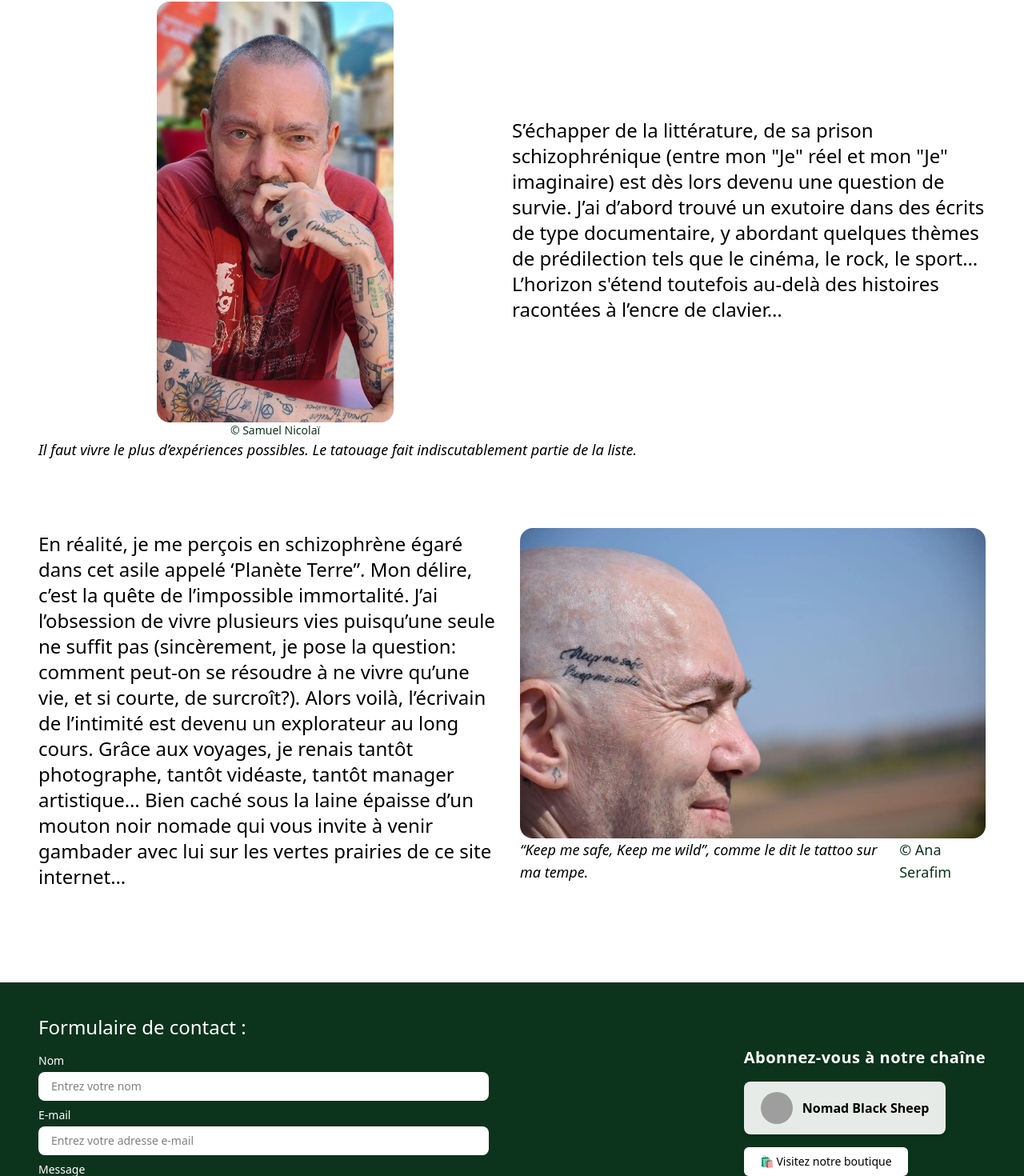
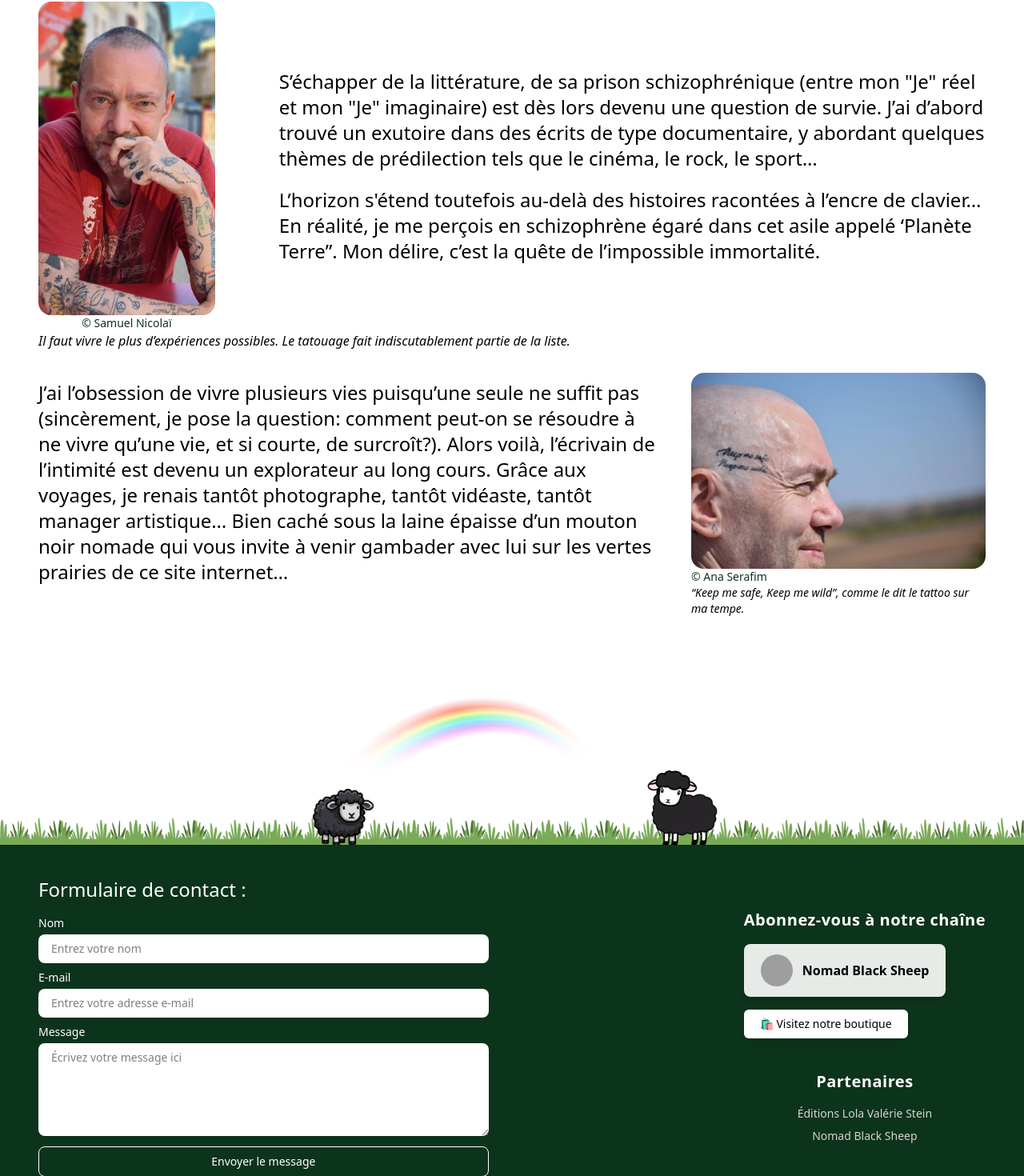
Before and after one commit to md-jihad-khan/-TIENNE-THAIRE-Nomad, a React (Vite) app in the folder frontend/: page / in a window 1280 px wide. Shown: the part 855-2325 px from the top of the page at 80% size. Built offline with nearby package versions, Linux system fonts and the light colour scheme; grey boxes are pictures that could not be loaded; a web font is replaced by a local one.

Commit message:
implemented sheep rainbow grass into the footer

```diff
--- a/frontend/src/Translations/fr/global.json
+++ b/frontend/src/Translations/fr/global.json
@@ -17,9 +17,10 @@
     "biographyTitle": "Biographie",
     "biographyDescription": "\"Écrivain de l'intimité\". Tel un slogan de marketing web, la formule lapidaire résume la pulsion d'une écriture au \"Je narratif \", une pulsion exploratrice de l'âme et des corps. Derrière des formes belles et rebelles, libérées tant des académies que des laboratoires, mes romans creusent des galeries souterraines à la psychologie féminine. Je cherche une parcelle de vérité, jamais davantage. Mes personnages ne sont pas des blocs monolithiques. Et moi non plus…",
     "carouselCaption": " Lors d’un débat littéraire avec Christine Aventin et Pascal Leclercq.",
-    "carouselDescription": "S’échapper de la littérature, de sa prison schizophrénique (entre mon \"Je\" réel et mon \"Je\" imaginaire) est dès lors devenu une question de survie. J’ai d’abord trouvé un exutoire dans des écrits de type documentaire, y abordant quelques thèmes de prédilection tels que le cinéma, le rock, le sport… L’horizon s'étend toutefois au-delà des histoires racontées à l’encre de clavier…",
+    "carouselDescription": "S’échapper de la littérature, de sa prison schizophrénique (entre mon \"Je\" réel et mon \"Je\" imaginaire) est dès lors devenu une question de survie. J’ai d’abord trouvé un exutoire dans des écrits de type documentaire, y abordant quelques thèmes de prédilection tels que le cinéma, le rock, le sport… ",
+    "carouselDescription2": "L’horizon s'étend toutefois au-delà des histoires racontées à l’encre de clavier… En réalité, je me perçois en schizophrène égaré dans cet asile appelé ‘Planète Terre”. Mon délire, c’est la quête de l’impossible immortalité.",
     "lastSectionCaption": "“Keep me safe, Keep me wild”, comme le dit le tattoo sur ma tempe.",
-    "lastSectionDescription": "En réalité, je me perçois en schizophrène égaré dans cet asile appelé ‘Planète Terre”. Mon délire, c’est la quête de l’impossible immortalité. J’ai l’obsession de vivre plusieurs vies puisqu’une seule ne suffit pas (sincèrement, je pose la question: comment peut-on se résoudre à ne vivre qu’une vie, et si courte, de surcroît?). Alors voilà, l’écrivain de l’intimité est devenu un explorateur au long cours. Grâce aux voyages, je renais tantôt photographe, tantôt vidéaste, tantôt manager artistique… Bien caché sous la laine épaisse d’un mouton noir nomade qui vous invite à venir gambader avec lui sur les vertes prairies de ce site internet…"
+    "lastSectionDescription": " J’ai l’obsession de vivre plusieurs vies puisqu’une seule ne suffit pas (sincèrement, je pose la question: comment peut-on se résoudre à ne vivre qu’une vie, et si courte, de surcroît?). Alors voilà, l’écrivain de l’intimité est devenu un explorateur au long cours. Grâce aux voyages, je renais tantôt photographe, tantôt vidéaste, tantôt manager artistique… Bien caché sous la laine épaisse d’un mouton noir nomade qui vous invite à venir gambader avec lui sur les vertes prairies de ce site internet…"
   },
   "footer": {
     "subtitle": "Formulaire de contact ",
--- a/frontend/src/components/main/Home/CarouselSection.jsx
+++ b/frontend/src/components/main/Home/CarouselSection.jsx
@@ -13,25 +13,30 @@ const CarouselSection = () => {
   const { t } = useTranslation("global");
 
   return (
-    <section className="mb-20 flex flex-col md:flex-row items-center  relative">
+    <section className="mb-5 flex flex-col gap-20 md:flex-row items-center  relative">
       {/* carousel */}
 
-      <div className=" w-1/2 ">
-        <img className=" rounded-2xl mx-auto w-1/2" src={img1} alt="" />
+      <div className=" w-1/4 mx-auto ">
+        <img className=" rounded-2xl mx-auto " src={img1} alt="" />
 
         <div className=" ">
           <p className="font-jhost text-sm text-center text-[#0c331c] ">
             © Samuel Nicolaï
           </p>{" "}
-          <p className="w-full absolute font-jhost text-lg italic">
+          <p className="w-full absolute   font-jhost text-md italic -bottom-6">
             {t("home.heroCaption")}
           </p>
         </div>
       </div>
 
-      <p className="w-1/2  my-8 ml-auto font-jhost md:text-xl lg:text-2xl">
-        {t("home.carouselDescription")}
-      </p>
+      <div className="w-full my-8 ">
+        <p className=" ml-auto font-jhost md:text-xl lg:text-2xl mb-5">
+          {t("home.carouselDescription")}
+        </p>
+        <p className=" ml-auto font-jhost md:text-xl lg:text-2xl">
+          {t("home.carouselDescription2")}
+        </p>
+      </div>
     </section>
   );
 };
--- a/frontend/src/components/main/Home/LastSection.jsx
+++ b/frontend/src/components/main/Home/LastSection.jsx
@@ -4,8 +4,8 @@ import img1 from "../../../assets/Home/3.webp";
 const LastSection = () => {
   const { t } = useTranslation("global");
   return (
-    <section className="my-20  grid grid-cols-2 gap-5">
-      <p className=" mr-auto lg:my-9  font-jhost md:text-xl lg:text-2xl mt-8">
+    <section className="mb-20 grid grid-cols-3 gap-10 items-center">
+      <p className="col-span-2 mr-auto lg:my-9  font-jhost md:text-xl lg:text-2xl mt-8">
         {t("home.lastSectionDescription")}
       </p>
       {/* images */}
@@ -13,15 +13,15 @@ const LastSection = () => {
         <img className="rounded-2xl  object-cover" src={img1} alt="" />
 
         {/* text */}
-        <div className=" flex flex-col-reverse lg:flex-row justify-between">
-          <p className="font-jhost text-sm md:text-lg   italic">
+        <div className=" ">
+          <p className="-jhost text-sm md:text-sm  text-[#0c331c] ">
+            {" "}
+            © Ana Serafim
+          </p>
+          <p className="font-jhost text-sm md:text-md   italic">
             {" "}
             {t("home.lastSectionCaption")}
           </p>{" "}
-          <p className="-jhost text-sm md:text-lg  text-[#0c331c] ">
-            {" "}
-            © Ana Serafim
-          </p>
         </div>
       </div>
     </section>
--- a/frontend/src/components/shared/Footer.jsx
+++ b/frontend/src/components/shared/Footer.jsx
@@ -1,12 +1,14 @@
 import { useState } from "react";
 import { useTranslation } from "react-i18next";
 import { TbFidgetSpinner } from "react-icons/tb";
+import img1 from "../../assets/Footer/et.png";
 
 const Footer = () => {
   const { t } = useTranslation("global");
   const [loading, setLoading] = useState(false);
 
   return (
+    <section>
       <footer className="">
         <div className="footer lg:container mx-auto  px-4  py-10  lg:px-12  sm:footer-horizontal bg-neutral text-neutral-content items-center  w-full">
           <aside className=" w-full">
@@ -87,7 +89,9 @@ const Footer = () => {
                   alt="YouTube"
                   className="w-10 h-10 rounded-full"
                 />
-              <span className="text-base font-semibold">Nomad Black Sheep</span>
+                <span className="text-base font-semibold">
+                  Nomad Black Sheep
+                </span>
               </a>
 
               {/* Merchandise Button */}
@@ -116,6 +120,7 @@ const Footer = () => {
           </nav>
         </div>
       </footer>
+    </section>
   );
 };
 
--- a/frontend/src/data/travelData.json
+++ b/frontend/src/data/travelData.json
@@ -33,8 +33,8 @@
     ]
   },
   {
-    "country": "Japan ",
-    "flag": "🇯🇵",
+    "country": "Italy",
+    "flag": "🇮🇹",
     "photos": [
       {
         "src": "https://bunny-wp-pullzone-nfqzsydbnl.b-cdn.net/wp-content/uploads/2023/09/Endonezya-gezilecek-yerler-bali.jpg",
@@ -50,8 +50,8 @@
     ]
   },
   {
-    "country": "France",
-    "flag": "🇫🇷",
+    "country": "Brazil",
+    "flag": "🇧🇷",
     "photos": [
       {
         "src": "https://www.travelandleisure.com/thmb/m0Rg5ryKo5rsZQmvqCZVpTGhUY0=/1500x0/filters:no_upscale():max_bytes(150000):strip_icc()/TAL-lead-raja-ampat-indonesia-ALISTPOSTDESIREE0825-7fd5298ab9544c9294dd02def61c0a7b.jpg",
@@ -66,8 +66,8 @@
     ]
   },
   {
-    "country": "Japan ",
-    "flag": "🇯🇵",
+    "country": "Canada",
+    "flag": "🇨🇦",
     "photos": [
       {
         "src": "https://encrypted-tbn0.gstatic.com/images?q=tbn:ANd9GcTl_jpZ8zYJSck7NQYa4O8Pw82YZrZ-TPRhog&s",
@@ -83,8 +83,8 @@
     ]
   },
   {
-    "country": "France",
-    "flag": "🇫🇷",
+    "country": "Australia",
+    "flag": "🇦🇺",
     "photos": [
       {
         "src": "https://dynamic-media-cdn.tripadvisor.com/media/photo-o/0d/bf/10/29/parque-nacional-de-komodo.jpg?w=1200&h=-1&s=1",
@@ -99,8 +99,8 @@
     ]
   },
   {
-    "country": "Japan ",
-    "flag": "🇯🇵",
+    "country": "Germany",
+    "flag": "🇩🇪",
     "photos": [
       {
         "src": "https://www.nightlife-cityguide.com/wp-content/uploads/2018/07/Indonesia-672x372.jpg",
@@ -116,8 +116,8 @@
     ]
   },
   {
-    "country": "France",
-    "flag": "🇫🇷",
+    "country": "Spain",
+    "flag": "🇪🇸",
     "photos": [
       {
         "src": "https://www.earthtrekkers.com/wp-content/uploads/2024/11/Indonesia-Header-Image.jpg.optimal.jpg",
--- a/frontend/src/layouts/Main.jsx
+++ b/frontend/src/layouts/Main.jsx
@@ -2,6 +2,7 @@ import { Outlet, useLocation } from "react-router";
 import Navbar from "../components/shared/Navbar";
 import Footer from "../components/shared/Footer";
 import { useEffect } from "react";
+import img from "../assets/Footer/et.png";
 
 const Main = () => {
   const { pathname } = useLocation();
@@ -18,7 +19,8 @@ const Main = () => {
       <div className="lg:container mx-auto my-3 px-3  lg:px-12 ">
         <Outlet />
       </div>
-      <div>
+      <div className="">
+        <img className="" src={img} alt="" />
         <div className="bg-primary text-white ">
           <Footer />
         </div>
--- a/frontend/src/pages/Biography.jsx
+++ b/frontend/src/pages/Biography.jsx
@@ -85,8 +85,8 @@ const Biography = () => {
 
   return (
     <div className="my-10 ">
-      <h2 className="font-semibold font-eb-garamond text-3xl md:text-7xl text-primary text-center  uppercase mb-10">
-        Biography
+      <h2 className="font-eb-garamond text-3xl md:text-7xl md:text-center text-primary  mb-10">
+        Biographie
       </h2>
 
       <p className="font-jost text-md md:text-xl md:text-center mt-5 italic">
--- a/frontend/src/pages/NBS.jsx
+++ b/frontend/src/pages/NBS.jsx
@@ -7,7 +7,7 @@ import img5 from "../assets/NBS/image5.jpg";
 const NBS = () => {
   return (
     <div className="my-10">
-      <h2 className="font-semibold font-eb-garamond text-3xl md:text-5xl text-primary text-center  uppercase mb-10">
+      <h2 className="font-eb-garamond text-3xl md:text-5xl md:text-center text-primary mb-10">
         NOMAD BLACK SHEEP PRODUCTIONS
       </h2>
 
```
Also changed, not shown: frontend/src/assets/Footer/et.png (added). Lines whose indentation alone changed are shown as unchanged.
